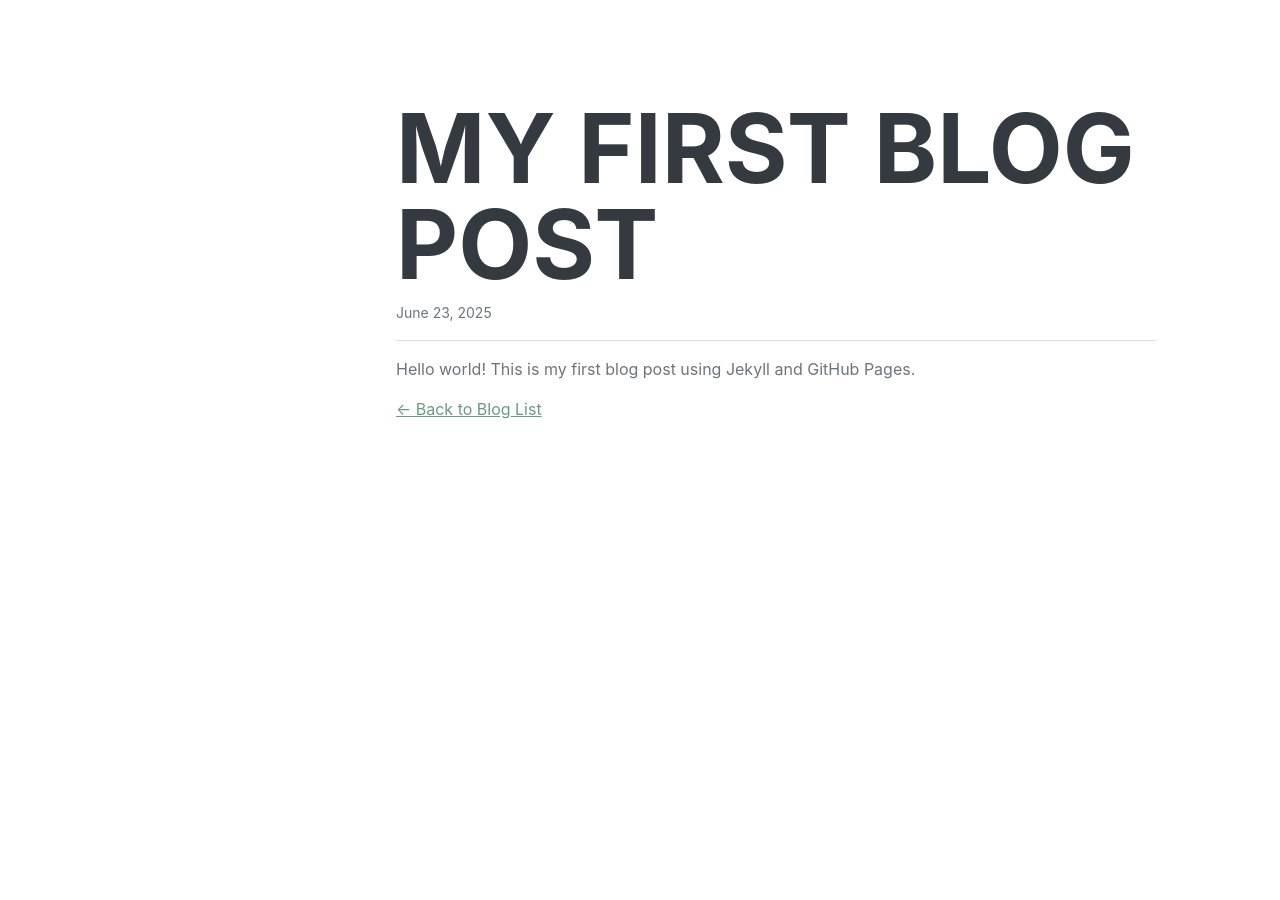
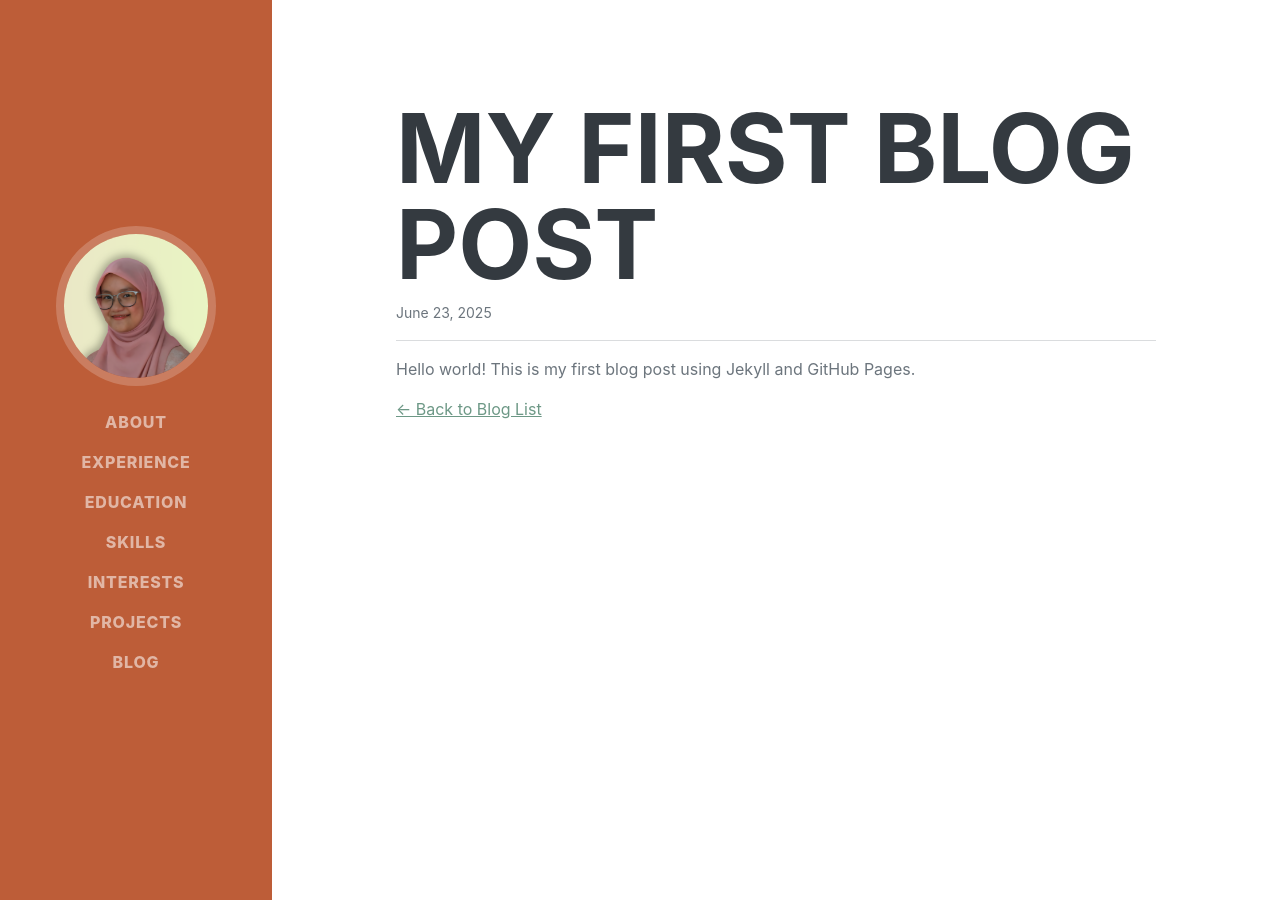
Before and after one commit to ChairunnisaAmanda/ChairunnisaAmanda.github.io, a Jekyll site: the page built from _posts/2025-06-23-my-first-post.md, in a window 1280 px wide. Built offline with Jekyll 4.4.1, drawn with Linux system fonts in a browser that asks for light colours; nearby versions of some CDN libraries; some web fonts are replaced.

Commit message:
Update post.html
<a class="nav-link" href="{{ '/' | relative_url }}#about">About</a>

```diff
--- a/_layouts/post.html
+++ b/_layouts/post.html
@@ -24,7 +24,7 @@
     </head>
     <body id="page-top">
         <!-- Navigation-->
-        <!--
+
         <nav class="navbar navbar-expand-lg navbar-dark bg-primary fixed-top" id="sideNav">
             <a class="navbar-brand js-scroll-trigger" href="#page-top">
                 <span class="d-block d-lg-none">{{ site.title }}</span>
@@ -33,7 +33,7 @@
             <button class="navbar-toggler" type="button" data-bs-toggle="collapse" data-bs-target="#navbarResponsive" aria-controls="navbarResponsive" aria-expanded="false" aria-label="Toggle navigation"><span class="navbar-toggler-icon"></span></button>
             <div class="collapse navbar-collapse" id="navbarResponsive">
                 <ul class="navbar-nav">
-                    <li class="nav-item"><a class="nav-link js-scroll-trigger" href="#about">About</a></li>
+                    <li class="nav-item"><a class="nav-link" href="{{ '/' | relative_url }}#about">About</a></li>
                     <li class="nav-item"><a class="nav-link js-scroll-trigger" href="#experience">Experience</a></li>
                     <li class="nav-item"><a class="nav-link js-scroll-trigger" href="#education">Education</a></li>
                     <li class="nav-item"><a class="nav-link js-scroll-trigger" href="#skills">Skills</a></li>
@@ -42,7 +42,7 @@
                     <li class="nav-item"><a class="nav-link" href="{{ '/blog' | relative_url }}">Blog</a></li>
                 </ul>
             </div>
-        </nav>-->
+        </nav>
         <!-- Page Content-->
         <div class="post-container">
           <h1>{{ page.title }}</h1>
```
